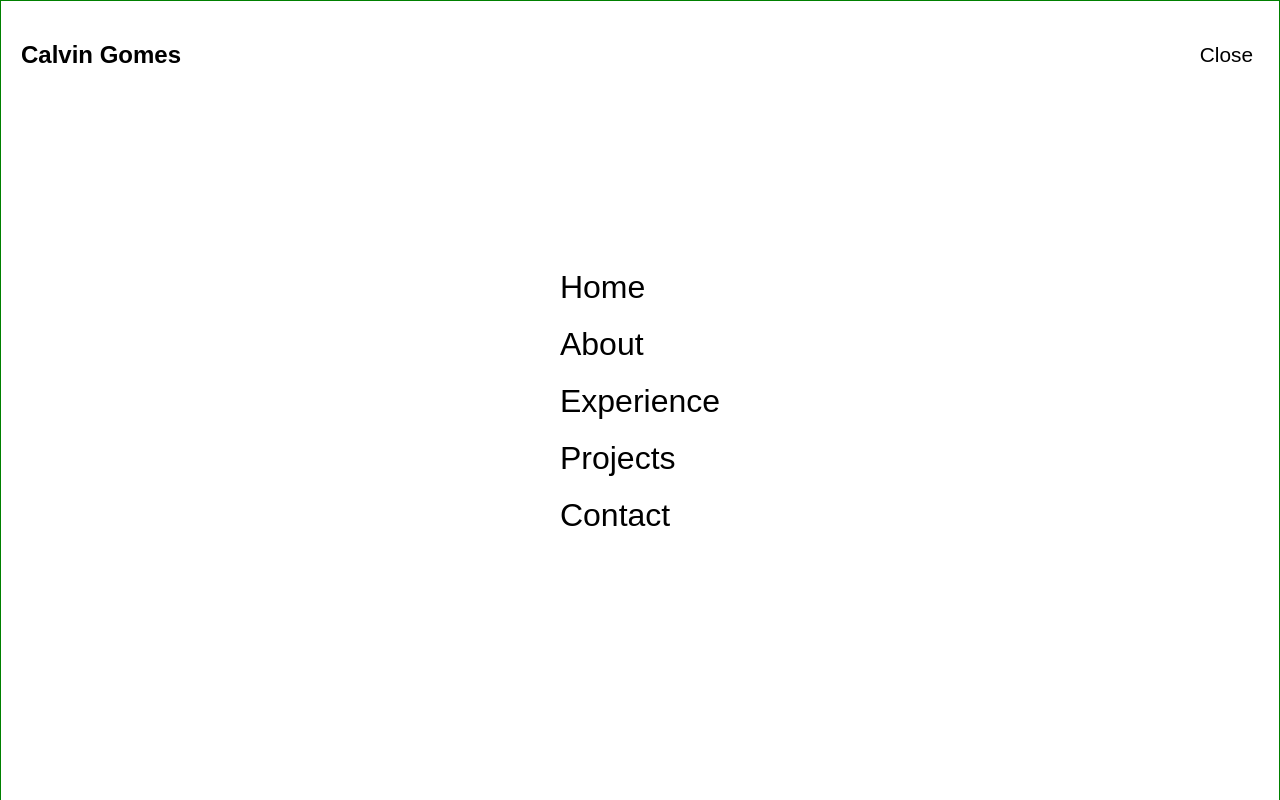
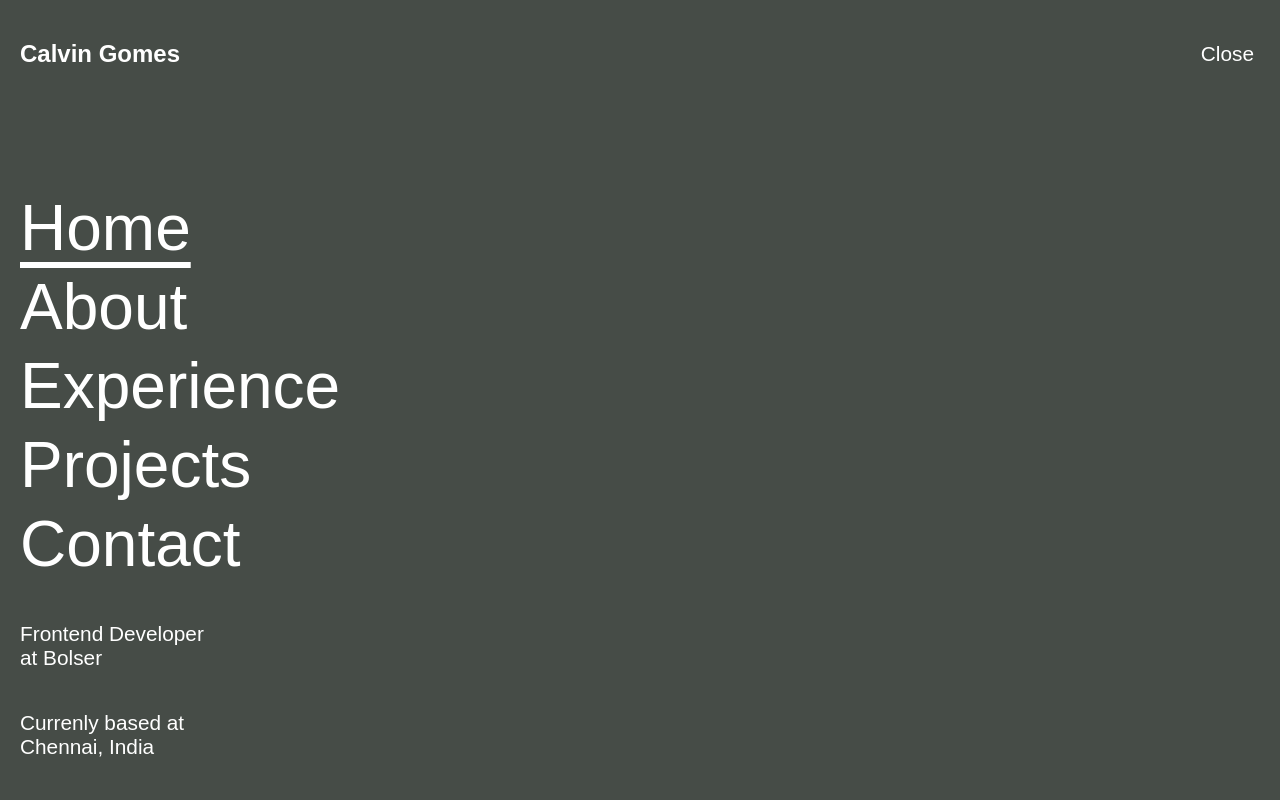
Before and after one commit to calvingomes/calvin-portfolio, a Next.js app: page / in a window 1280 px wide. Both pictures are taken after a click on the button "Menu". Built offline with nearby package versions, Linux system fonts and the light colour scheme.

Commit message:
add path for nav links / update nav UI

```diff
--- a/app/globals.css
+++ b/app/globals.css
@@ -3,6 +3,7 @@
 :root {
   --background: #ffffff;
   --foreground: #171717;
+  --dark-teal: #464c47;
 }
 
 @theme inline {
--- a/app/page.tsx
+++ b/app/page.tsx
@@ -1,17 +1,5 @@
-// import Image from "next/image";
-
 export default function Home() {
   return (
-    <div>
-      This is the home page
-      {/* <Image
-        className="dark:invert"
-        src="/next.svg"
-        alt="Next.js logo"
-        width={100}
-        height={20}
-        priority
-      /> */}
-    </div>
+    <h1>Hello, this is the about page</h1>
   );
 }
--- a/components/Navbar/Navbar.module.css
+++ b/components/Navbar/Navbar.module.css
@@ -23,8 +23,7 @@
 }
 
 .overlay {
-  background: #fff;
-  border: 1px solid green;
+  background: var(--dark-teal);
   height: 100vh;
   left: 0;
   opacity: 0;
@@ -41,12 +40,14 @@
 }
 
 .overlayHeader {
-  color: #000;
+  color: #fff;
   display: flex;
   justify-content: space-between;
+  opacity: 0;
   padding: 20px;
   position: absolute;
   top: 0;
+  transition: opacity 0.4s ease;
   width: inherit;
 }
 
@@ -57,15 +58,19 @@
 .closeButton {
   background: none;
   border: none;
+  color: #fff;
   font-size: 1.3rem;
 }
 
 .overlayContent {
-  align-items: center;
+  align-items: flex-start;
   display: flex;
   flex-direction: column;
-  height: inherit;
-  justify-content: center;
+  height: -webkit-fill-available;
+  justify-content: flex-end;
+  opacity: 0;
+  padding: 20px;
+  transition: opacity 0.8s ease;
 }
 
 .overlay.open {
@@ -73,6 +78,16 @@
   opacity: 1;
   pointer-events: auto;
   transform: translateY(0);
+}
+
+.overlay.open .overlayHeader {
+  opacity: 1;
+  transition-delay: 0.6s;
+}
+
+.overlay.open .overlayContent {
+  opacity: 1;
+  transition-delay: 0.8s;
 }
 
 .overlay.fadeOut {
@@ -89,11 +104,17 @@
 }
 
 .menuList li {
+  line-height: 45px;
   margin: 20px 0;
 }
 
 .menuList li a {
-  color: #000;
-  font-size: 2rem;
+  color: #fff;
+  font-size: 4rem;
   text-decoration: none;
 }
+
+.menuList li .active {
+  text-decoration: underline;
+  text-underline-offset: 12px;
+}
--- a/components/Navbar/Navbar.tsx
+++ b/components/Navbar/Navbar.tsx
@@ -1,10 +1,13 @@
 "use client";
 
 import { useState, useEffect } from "react";
+import { usePathname } from "next/navigation";
 import styles from "./Navbar.module.css";
 import Link from "next/link";
 
 export default function Navbar() {
+  const pathname = usePathname();
+
   const [open, setOpen] = useState(false);
   const [fadeOut, setFadeOut] = useState(false);
 
@@ -60,12 +63,14 @@ export default function Navbar() {
 
         <div className={styles.overlayContent}>
           <ul className={styles.menuList}>
-            <li><Link className={styles.active} href="/">Home</Link></li>
-            <li><Link href="/about">About</Link></li>
-            <li><Link href="/experience">Experience</Link></li>
-            <li><Link href="/projects">Projects</Link></li>
-            <li><Link href="/contact">Contact</Link></li>
+            <li><Link className={pathname === "/" ? styles.active : ""} href="/">Home</Link></li>
+            <li><Link className={pathname === "/about" ? styles.active : ""} href="/about">About</Link></li>
+            <li><Link className={pathname === "/experience" ? styles.active : ""} href="/experience">Experience</Link></li>
+            <li><Link className={pathname === "/projects" ? styles.active : ""} href="/projects">Projects</Link></li>
+            <li><Link className={pathname === "/contact" ? styles.active : ""} href="/contact">Contact</Link></li>
           </ul>
+          <p>Frontend Developer <br/>at Bolser</p>
+          <p>Currenly based at <br/>Chennai, India</p>
         </div>
       </div>
     </nav>
```
